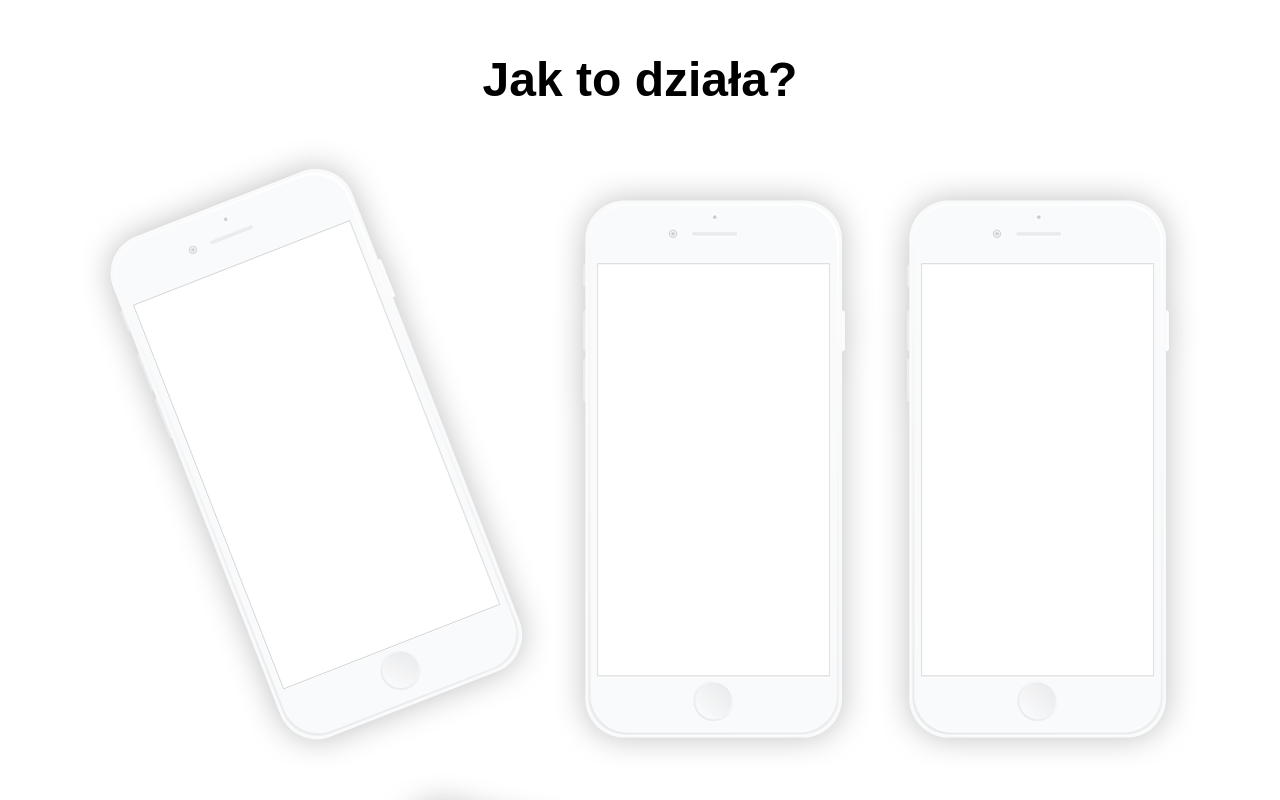
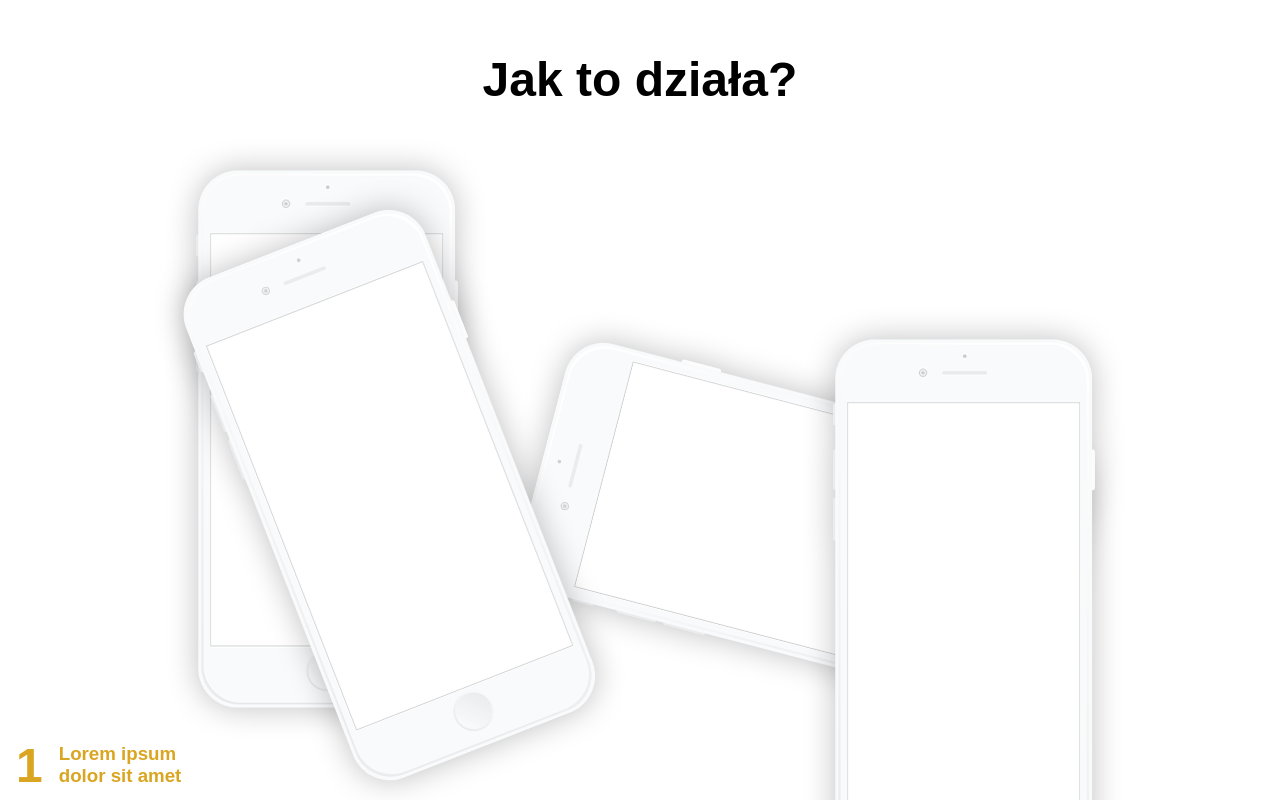
Before and after one commit to pawel-politowski/zadanieTestowe, a React (Create React App) app: page / in a window 1280 px wide. Shown: the part 700-1500 px from the top of the page. Built offline with nearby package versions, Linux system fonts and the light colour scheme.

Commit message:
section second almost done

```diff
--- a/src/Components/HowItWorks/HowItWorks.css
+++ b/src/Components/HowItWorks/HowItWorks.css
@@ -3,3 +3,15 @@
     text-align: center;
     position: relative;
 }
+
+.phone1 {
+    position: absolute;
+    top: 10%;
+    left: 12%;
+}
+
+.phone2 {
+    position: absolute;
+    top: 18%;
+    right: 12%;
+}
--- a/src/Components/HowItWorks/HowItWorks.js
+++ b/src/Components/HowItWorks/HowItWorks.js
@@ -5,6 +5,9 @@
 import Phone3 from '../../images/phone3.png';
 import Phone4 from '../../images/phone4.png';
 import Description from '../Description/Description';
+import Arrow1 from '../../images/arrow1.png';
+import Arrow2 from '../../images/arrow2.png';
+import Arrow3 from '../../images/arrow3.png';
 
 function HowItWorks() {
     return (
```
